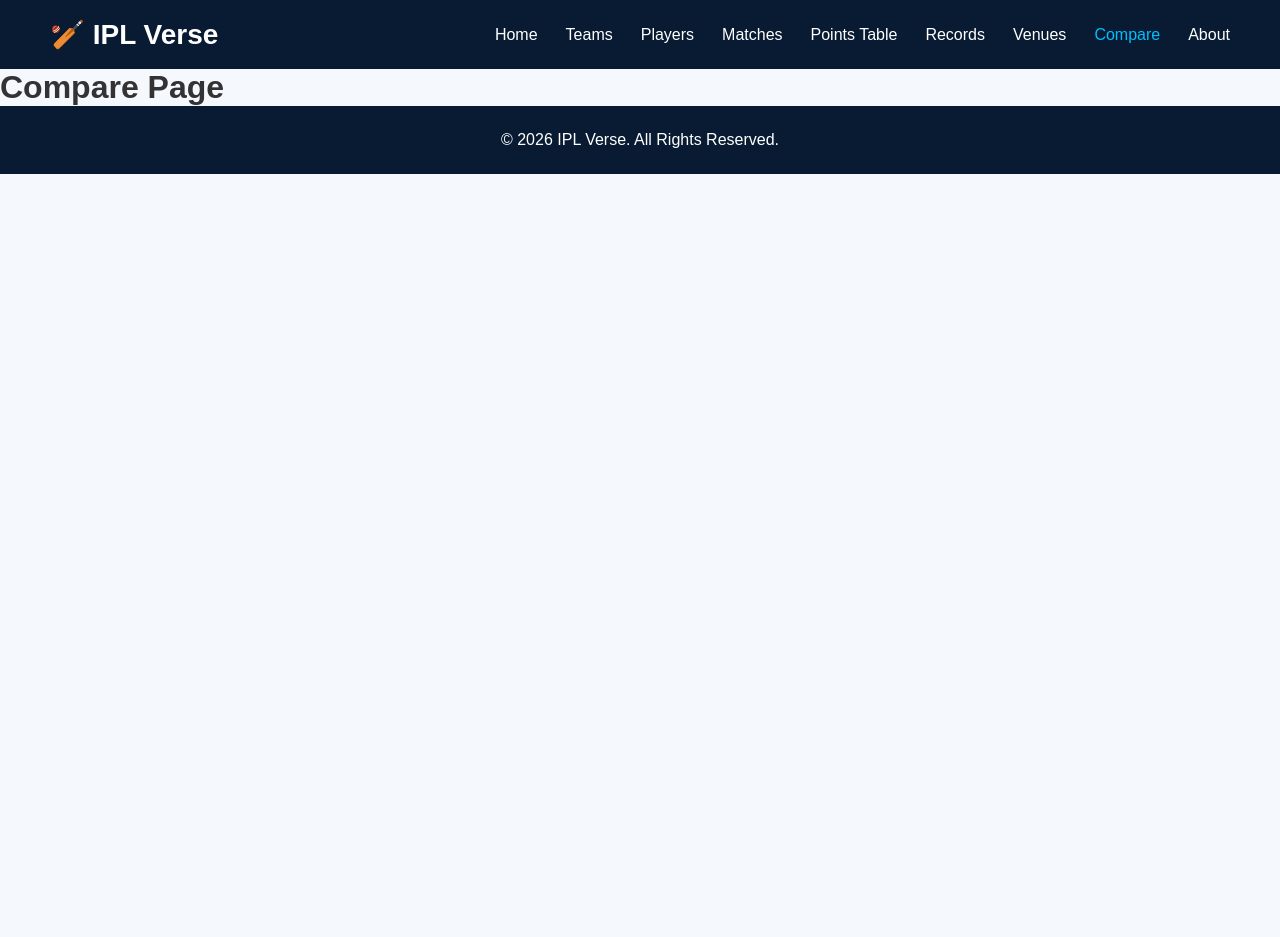
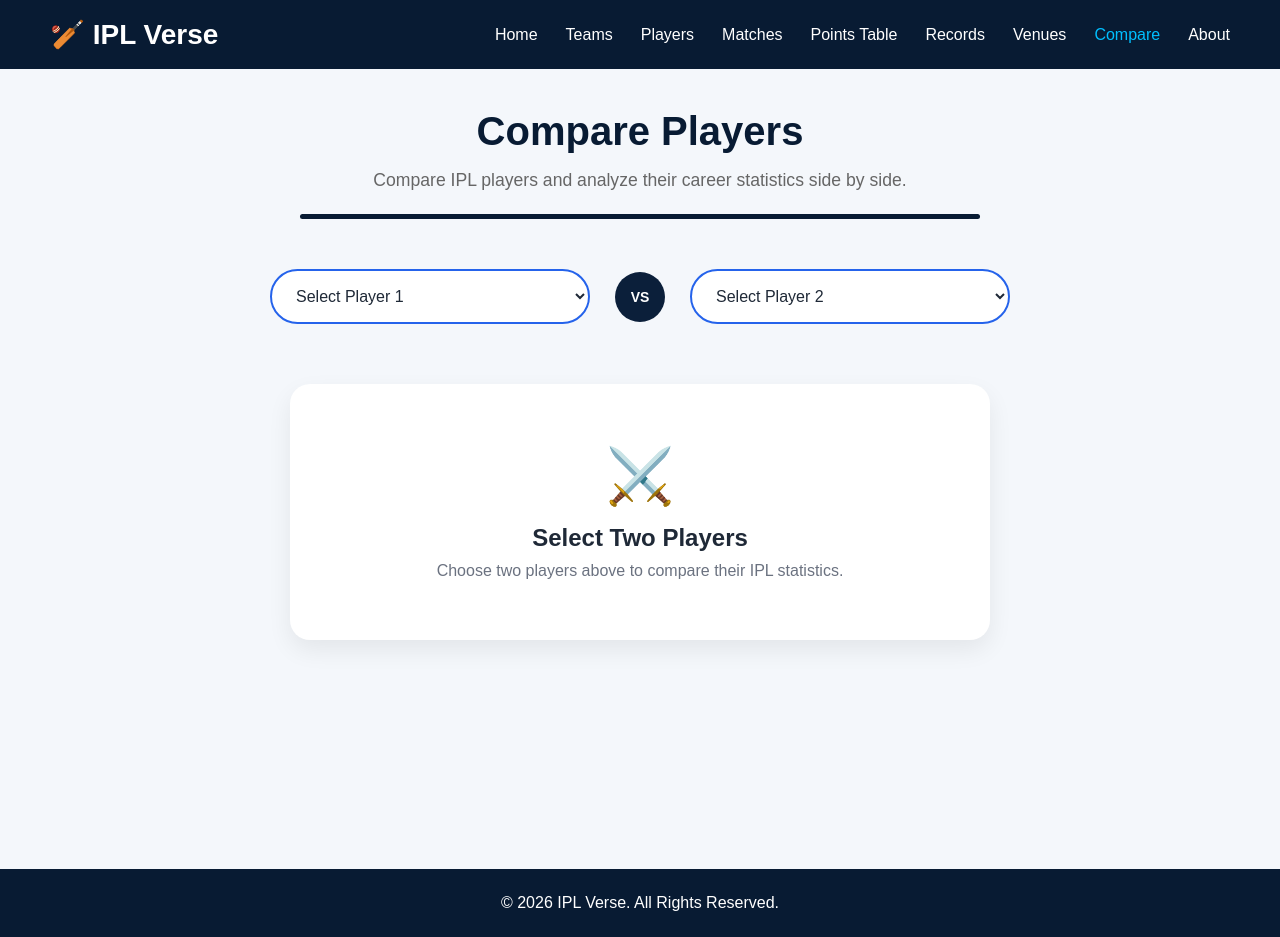
Before and after one commit to tamizhanbanjk/ipl-verse, a React (Vite) app: page /compare in a window 1280 px wide. Before the commit the page ends 800 px from the top, so only its background shows below. Built offline with nearby package versions, Linux system fonts and the light colour scheme.

Commit message:
created a new page compare.jsx, .css

```diff
--- /dev/null
+++ b/src/pages/Compare/Compare.css
@@ -0,0 +1,315 @@
+/* ========================================
+   COMPARE PAGE
+======================================== */
+
+.compare-page {
+    min-height: 100vh;
+
+    padding: 40px 7%;
+
+    background: #f4f7fb;
+}
+
+
+/* ========================================
+   PLAYER SELECTION
+======================================== */
+
+.compare-controls {
+    max-width: 850px;
+
+    margin: 45px auto;
+
+    display: flex;
+
+    align-items: center;
+
+    justify-content: center;
+
+    gap: 25px;
+}
+
+
+.player-select {
+    width: 320px;
+
+    height: 55px;
+
+    padding: 0 20px;
+
+    border: 2px solid #2563eb;
+
+    border-radius: 30px;
+
+    background: #ffffff;
+
+    color: #1f2937;
+
+    font-size: 16px;
+
+    outline: none;
+
+    cursor: pointer;
+}
+
+
+.player-select:focus {
+    box-shadow:
+        0 0 0 4px rgba(37, 99, 235, 0.12);
+}
+
+
+.compare-vs {
+    width: 50px;
+
+    height: 50px;
+
+    border-radius: 50%;
+
+    background: #0b1f3a;
+
+    color: #ffffff;
+
+    display: flex;
+
+    align-items: center;
+
+    justify-content: center;
+
+    font-weight: 700;
+
+    font-size: 14px;
+}
+
+
+/* ========================================
+   COMPARISON CONTAINER
+======================================== */
+
+.comparison-container {
+    max-width: 1100px;
+
+    margin: 50px auto;
+
+    padding: 35px;
+
+    background: #ffffff;
+
+    border-radius: 22px;
+
+    box-shadow:
+        0 10px 30px rgba(0, 0, 0, 0.08);
+
+    display: grid;
+
+    grid-template-columns: 1fr 1.5fr 1fr;
+
+    gap: 30px;
+
+    align-items: center;
+}
+
+
+/* ========================================
+   PLAYER
+======================================== */
+
+.comparison-player {
+    text-align: center;
+}
+
+
+.comparison-avatar {
+    width: 100px;
+
+    height: 100px;
+
+    margin: 0 auto 18px;
+
+    border-radius: 50%;
+
+    background: #eef3ff;
+
+    display: flex;
+
+    align-items: center;
+
+    justify-content: center;
+
+    font-size: 50px;
+}
+
+
+.comparison-player h2 {
+    margin: 0 0 10px;
+
+    color: #1f2937;
+
+    font-size: 22px;
+}
+
+
+.comparison-team {
+    display: inline-block;
+
+    padding: 6px 14px;
+
+    border-radius: 50px;
+
+    background: #eef3ff;
+
+    color: #2563eb;
+
+    font-weight: 700;
+}
+
+
+.comparison-player p {
+    color: #6b7280;
+
+    margin-top: 12px;
+}
+
+
+/* ========================================
+   STATISTICS
+======================================== */
+
+.comparison-stats {
+    width: 100%;
+}
+
+
+.comparison-row {
+    display: grid;
+
+    grid-template-columns: 1fr 1fr 1fr;
+
+    align-items: center;
+
+    padding: 16px 10px;
+
+    border-bottom: 1px solid #e5e7eb;
+
+    text-align: center;
+}
+
+
+.comparison-row:last-child {
+    border-bottom: none;
+}
+
+
+.comparison-row strong {
+    font-size: 18px;
+
+    color: #1f2937;
+}
+
+
+.comparison-row span {
+    font-size: 14px;
+
+    font-weight: 600;
+
+    color: #6b7280;
+}
+
+
+/* ========================================
+   PLACEHOLDER
+======================================== */
+
+.compare-placeholder {
+    max-width: 700px;
+
+    margin: 60px auto;
+
+    padding: 60px 30px;
+
+    text-align: center;
+
+    background: #ffffff;
+
+    border-radius: 20px;
+
+    box-shadow:
+        0 10px 25px rgba(0, 0, 0, 0.07);
+}
+
+
+.compare-placeholder div {
+    font-size: 55px;
+
+    margin-bottom: 15px;
+}
+
+
+.compare-placeholder h2 {
+    margin-bottom: 10px;
+
+    color: #1f2937;
+}
+
+
+.compare-placeholder p {
+    color: #6b7280;
+}
+
+
+/* ========================================
+   RESPONSIVE
+======================================== */
+
+@media (max-width: 900px) {
+
+    .comparison-container {
+        grid-template-columns: 1fr;
+
+        gap: 25px;
+    }
+
+    .comparison-stats {
+        order: 3;
+    }
+
+    .compare-controls {
+        flex-direction: column;
+    }
+
+    .player-select {
+        width: 100%;
+
+        max-width: 400px;
+    }
+
+    .compare-vs {
+        width: 45px;
+
+        height: 45px;
+    }
+
+}
+
+
+@media (max-width: 600px) {
+
+    .compare-page {
+        padding: 30px 20px;
+    }
+
+    .comparison-container {
+        padding: 25px 15px;
+
+        border-radius: 16px;
+    }
+
+    .comparison-player h2 {
+        font-size: 20px;
+    }
+
+    .comparison-row strong {
+        font-size: 16px;
+    }
+
+}
--- a/src/pages/Compare/Compare.jsx
+++ b/src/pages/Compare/Compare.jsx
@@ -1,6 +1,264 @@
+import { useState } from "react";
+
+import players from "../../data/Players";
+import SectionTitle from "../../components/SectionTitle/SectionTitle";
+
+import "./Compare.css";
+
 function Compare() {
+
+  const [playerOneId, setPlayerOneId] = useState("");
+  const [playerTwoId, setPlayerTwoId] = useState("");
+
+
+  const playerOne = players.find(
+    (player) => player.id === Number(playerOneId)
+  );
+
+  const playerTwo = players.find(
+    (player) => player.id === Number(playerTwoId)
+  );
+
+
   return (
-    <h1>Compare Page</h1>
+
+    <section className="compare-page">
+
+      <SectionTitle
+        title="Compare Players"
+        subtitle="Compare IPL players and analyze their career statistics side by side."
+      />
+
+
+      {/* Player Selection */}
+
+      <div className="compare-controls">
+
+        <select
+          className="player-select"
+          value={playerOneId}
+          onChange={(event) =>
+            setPlayerOneId(event.target.value)
+          }
+        >
+
+          <option value="">
+            Select Player 1
+          </option>
+
+          {players.map((player) => (
+
+            <option
+              key={player.id}
+              value={player.id}
+            >
+              {player.name}
+            </option>
+
+          ))}
+
+        </select>
+
+
+        <div className="compare-vs">
+          VS
+        </div>
+
+
+        <select
+          className="player-select"
+          value={playerTwoId}
+          onChange={(event) =>
+            setPlayerTwoId(event.target.value)
+          }
+        >
+
+          <option value="">
+            Select Player 2
+          </option>
+
+          {players.map((player) => (
+
+            <option
+              key={player.id}
+              value={player.id}
+            >
+              {player.name}
+            </option>
+
+          ))}
+
+        </select>
+
+      </div>
+
+
+      {/* Comparison */}
+
+      {playerOne && playerTwo ? (
+
+        <div className="comparison-container">
+
+          {/* Player 1 */}
+
+          <div className="comparison-player">
+
+            <div className="comparison-avatar">
+              🏏
+            </div>
+
+            <h2>
+              {playerOne.name}
+            </h2>
+
+            <span className="comparison-team">
+              {playerOne.team}
+            </span>
+
+            <p>
+              {playerOne.role}
+            </p>
+
+          </div>
+
+
+          {/* Statistics */}
+
+          <div className="comparison-stats">
+
+            <div className="comparison-row">
+
+              <strong>
+                {playerOne.matches}
+              </strong>
+
+              <span>
+                Matches
+              </span>
+
+              <strong>
+                {playerTwo.matches}
+              </strong>
+
+            </div>
+
+
+            <div className="comparison-row">
+
+              <strong>
+                {playerOne.runs}
+              </strong>
+
+              <span>
+                Runs
+              </span>
+
+              <strong>
+                {playerTwo.runs}
+              </strong>
+
+            </div>
+
+
+            <div className="comparison-row">
+
+              <strong>
+                {playerOne.wickets}
+              </strong>
+
+              <span>
+                Wickets
+              </span>
+
+              <strong>
+                {playerTwo.wickets}
+              </strong>
+
+            </div>
+
+
+            <div className="comparison-row">
+
+              <strong>
+                {playerOne.strikeRate}
+              </strong>
+
+              <span>
+                Strike Rate
+              </span>
+
+              <strong>
+                {playerTwo.strikeRate}
+              </strong>
+
+            </div>
+
+
+            <div className="comparison-row">
+
+              <strong>
+                {playerOne.average}
+              </strong>
+
+              <span>
+                Average
+              </span>
+
+              <strong>
+                {playerTwo.average}
+              </strong>
+
+            </div>
+
+          </div>
+
+
+          {/* Player 2 */}
+
+          <div className="comparison-player">
+
+            <div className="comparison-avatar">
+              🏏
+            </div>
+
+            <h2>
+              {playerTwo.name}
+            </h2>
+
+            <span className="comparison-team">
+              {playerTwo.team}
+            </span>
+
+            <p>
+              {playerTwo.role}
+            </p>
+
+          </div>
+
+        </div>
+
+      ) : (
+
+        <div className="compare-placeholder">
+
+          <div>
+            ⚔️
+          </div>
+
+          <h2>
+            Select Two Players
+          </h2>
+
+          <p>
+            Choose two players above to compare their IPL statistics.
+          </p>
+
+        </div>
+
+      )}
+
+    </section>
+
   );
 }
 
```
